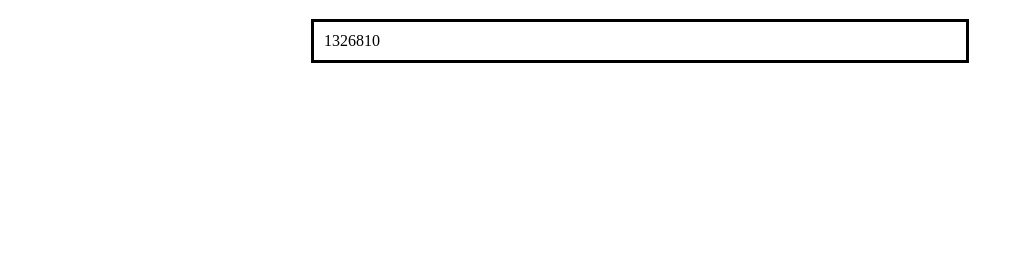
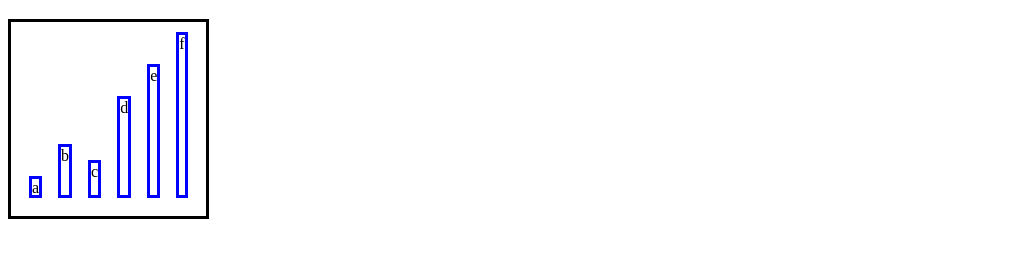
Before and after one commit to timjquigg/bar-chart, a website: page index.html in a window 1280 px wide. Shown: the part 61-318 px from the top of the page, without its empty margins (0-1024 px from the left). Drawn offline with nearby package versions, Linux system fonts and the light colour scheme.

Commit message:
added basic bar chart functionality with jQuery

```diff
--- a/script.js
+++ b/script.js
@@ -1,8 +1,13 @@
-const data = [1, 3, 2, 6, 8, 10];
+const data = [{ a: 1 }, { b: 3 }, { c: 2 }, { d: 6 }, { e: 8 }, { f: 10 }];
 
 const addBar = function (data) {
-  for (let el of data) {
-    $("#chart-frame").append($("<p></p>").text(el));
+  for (const el of data) {
+    let newElement = $("<p></p>");
+    newElement.text(Object.keys(el));
+    newElement.attr("id", Object.keys(el));
+    newElement.css("height", Object.values(el) + "em");
+
+    $("#chart-frame").append(newElement);
   }
 }
 
--- a/styles.css
+++ b/styles.css
@@ -4,13 +4,17 @@ h2 {
 }
 
 #chart-frame {
-  margin: auto;
-  max-width: 50%;
+  display: inline-flex;
+  flex-direction: row;
   border: 3px solid;
   padding: 10px;
-  display: block;
+  position: relative;
 }
 
 #chart-frame p {
-  display: inline;
+  display: inline-block;
+  border: 3px solid blue;
+  margin: 0.5em;
+  margin-top: auto;
+  text-align: center;
 }
```
